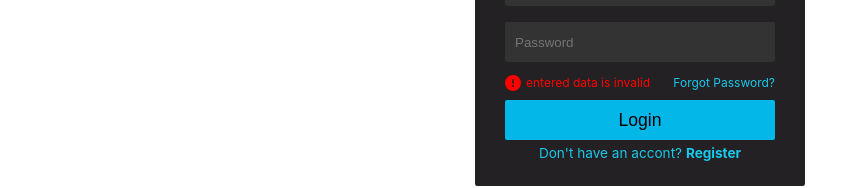
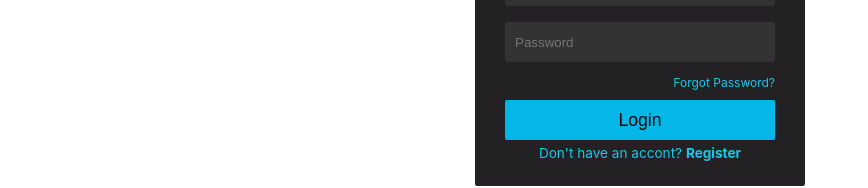
Before and after one commit to jakubkozlowski1104/trip-tip, a React (Create React App) app: page /user/login in a window 1280 px wide. Shown: the part 237-425 px from the top of the page, without its empty margins (0-868 px from the left). Built offline with nearby package versions, Linux system fonts and the light colour scheme; the HTML template or start-up script is replaced by a standard one.

Commit message:
add condition error data

```diff
--- a/src/components/LogIn/LogIn.js
+++ b/src/components/LogIn/LogIn.js
@@ -59,11 +59,15 @@ const LogIn = () => {
           </div>
           <div className='info'>
             <div className='error'>
-              <FontAwesomeIcon
-                className='error-icon'
-                icon={faCircleExclamation}
-              />
-              <p>entered data is invalid</p>
+              {isloginwrong && (
+                <>
+                  <FontAwesomeIcon
+                    className='error-icon'
+                    icon={faCircleExclamation}
+                  />
+                  <p>Entered data is incorrect</p>
+                </>
+              )}
             </div>
             <p className='forgot'>Forgot Password?</p>
           </div>
```
